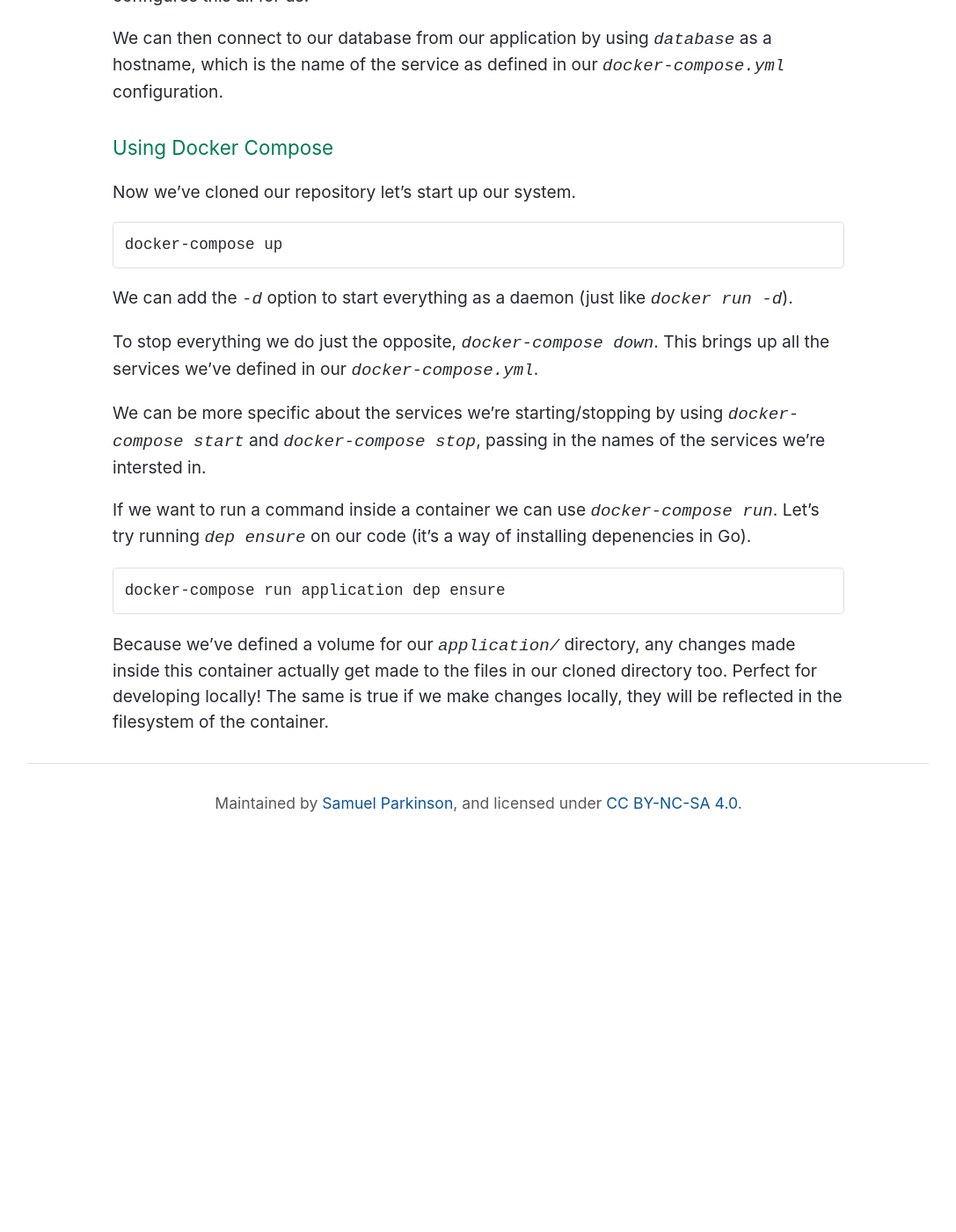
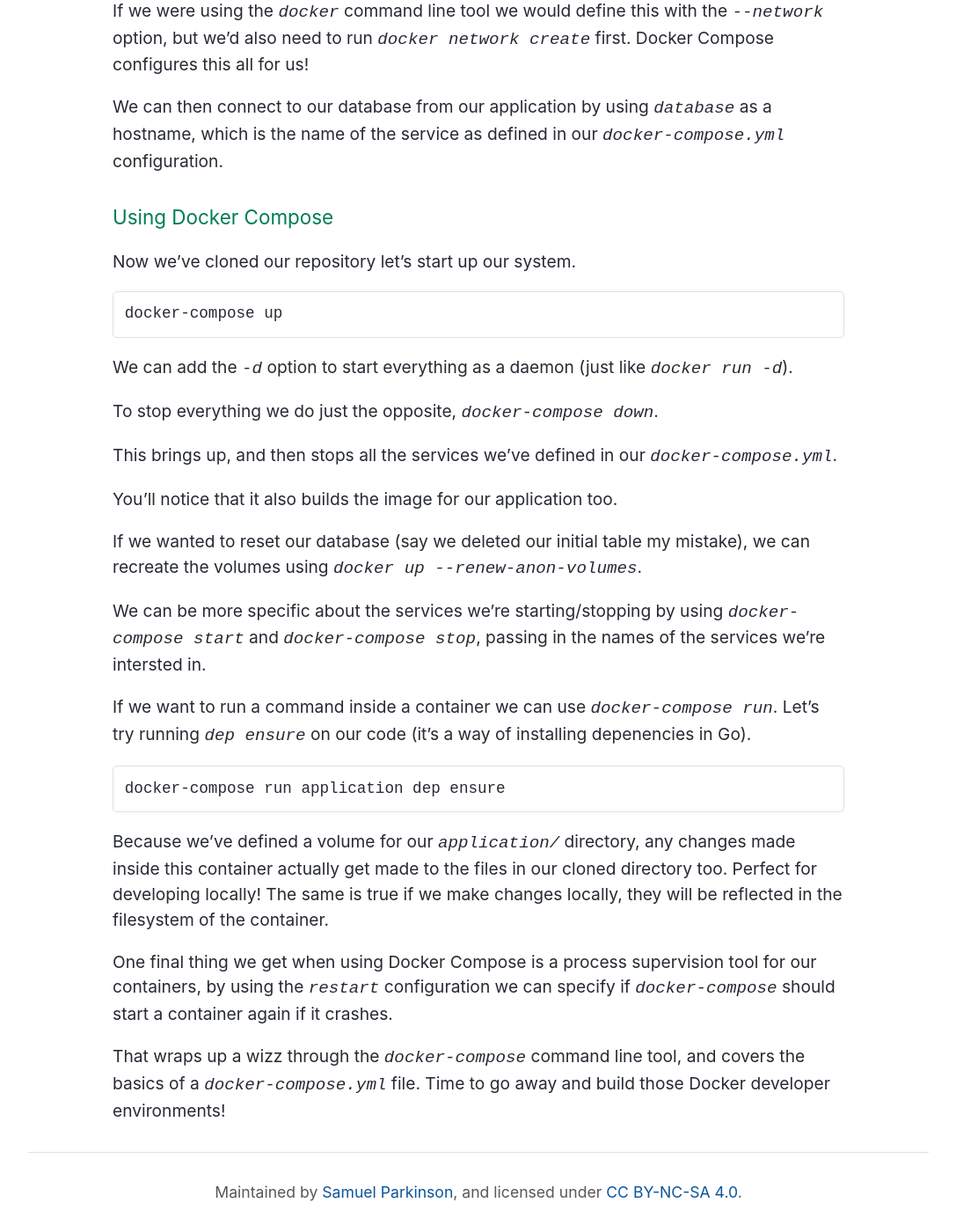
Before and after one commit to sjparkinson/uncomplicated.systems, a Jekyll site: the page built from _posts/2018-06-19-docker-0111-docker-compose.md, in a window 1280 px wide and 1400 px high, scrolled down 3472 px. Shown: the whole window at 88% size, without its empty margins (96-1183 px from the left). Built offline with Jekyll 4.4.1, drawn with Linux system fonts in a browser that asks for light colours; comment, search, counter and statistics services are not loaded; before the commit the page ends 4430 px from its top, so only the background shows below that; some of the changed text lies outside the part shown.

Commit message:
Update 2018-06-19-docker-0111-docker-compose.md

````diff
--- a/_posts/2018-06-19-docker-0111-docker-compose.md
+++ b/_posts/2018-06-19-docker-0111-docker-compose.md
@@ -71,6 +71,8 @@
 
 Digging in, we see entries for `volumes`, `ports`, and `environment` variables. Looking closer, to get our application talking with our database, we're telling the application to point to a server at the `database` hostname. Time for an aside on Docker networks.
 
+We also define `depends_on`, which tells Docker Compose that we must have a database container running before our application container starts.
+
 ### Docker Networks
 
 When using Docker Compose, there are several useful features it also enables for us, without having to specify any configuration.
@@ -93,7 +95,13 @@
 
 We can add the `-d` option to start everything as a daemon (just like `docker run -d`).
 
-To stop everything we do just the opposite, `docker-compose down`. This brings up all the services we've defined in our `docker-compose.yml`.
+To stop everything we do just the opposite, `docker-compose down`.
+
+This brings up, and then stops all the services we've defined in our `docker-compose.yml`.
+
+You'll notice that it also builds the image for our application too.
+
+If we wanted to reset our database (say we deleted our initial table my mistake), we can recreate the volumes using `docker up --renew-anon-volumes`.
 
 We can be more specific about the services we're starting/stopping by using `docker-compose start` and `docker-compose stop`, passing in the names of the services we're intersted in.
 
@@ -104,3 +112,7 @@
 ```
 
 Because we've defined a volume for our `application/` directory, any changes made inside this container actually get made to the files in our cloned directory too. Perfect for developing locally! The same is true if we make changes locally, they will be reflected in the filesystem of the container.
+
+One final thing we get when using Docker Compose is a process supervision tool for our containers, by using the `restart` configuration we can specify if `docker-compose` should start a container again if it crashes.
+
+That wraps up a wizz through the `docker-compose` command line tool, and covers the basics of a `docker-compose.yml` file. Time to go away and build those Docker developer environments!
````
